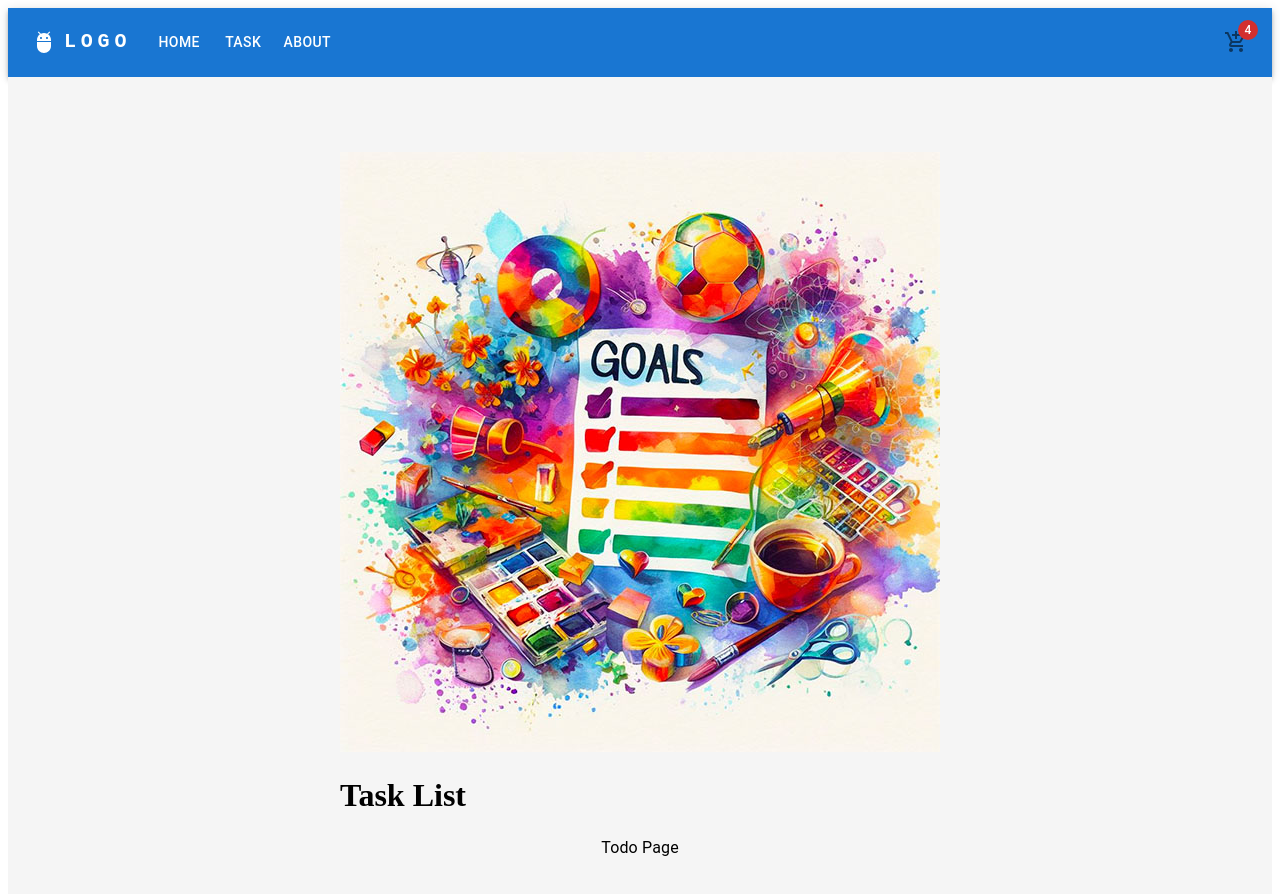
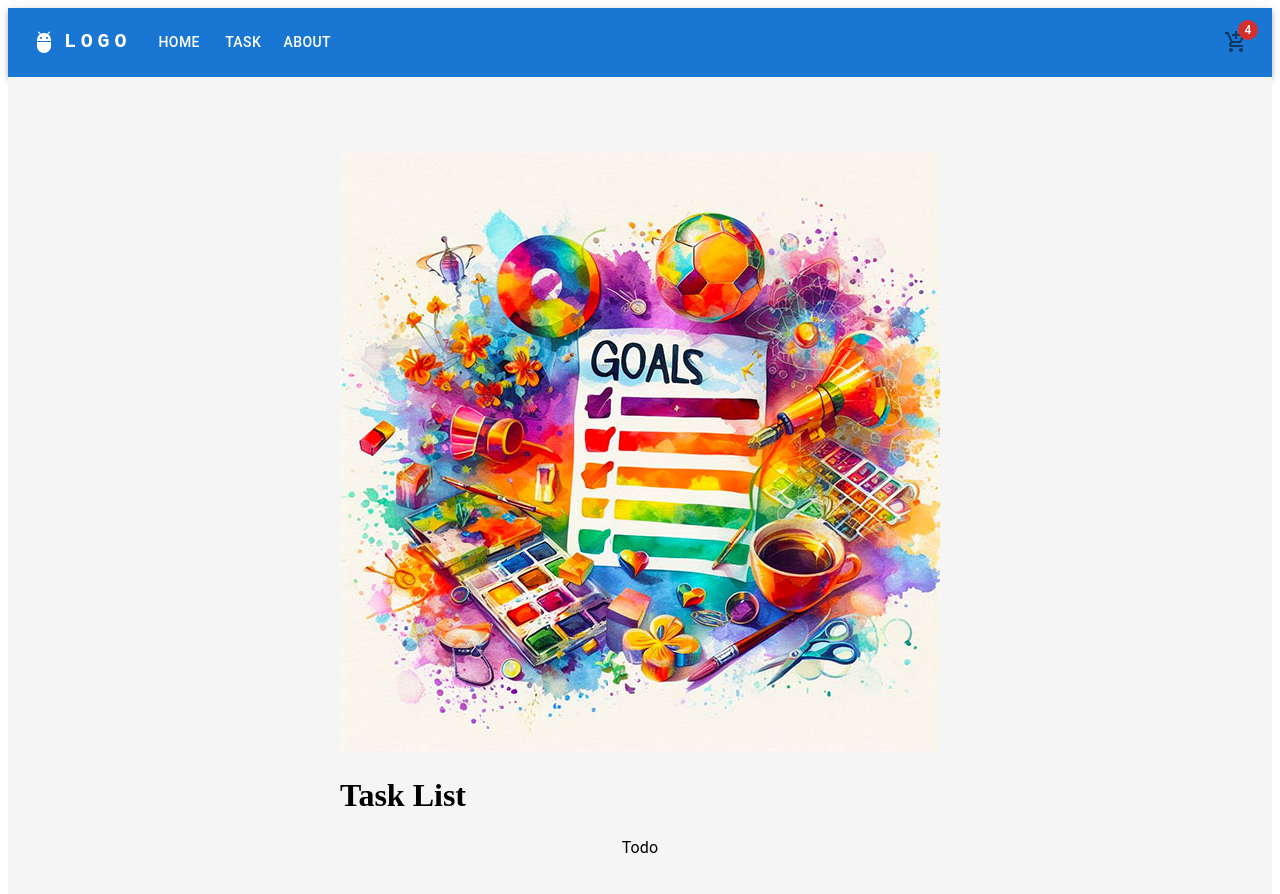
Before and after one commit to lalaphalla/todo-ts, a React (Vite) app: page /todo in a window 1280 px wide. Shown: the top 894 px of the page. Built offline with nearby package versions, Linux system fonts and the light colour scheme.

Commit message:
test: change

```diff
--- a/src/pages/Todo/view.tsx
+++ b/src/pages/Todo/view.tsx
@@ -16,7 +16,7 @@ export default function TodoView() {
         <h1>Task List</h1>
       </Header>
       <Typography variant="body1" gutterBottom>
-        Todo Page
+        Todo
       </Typography>
     </Box>
   );
```
